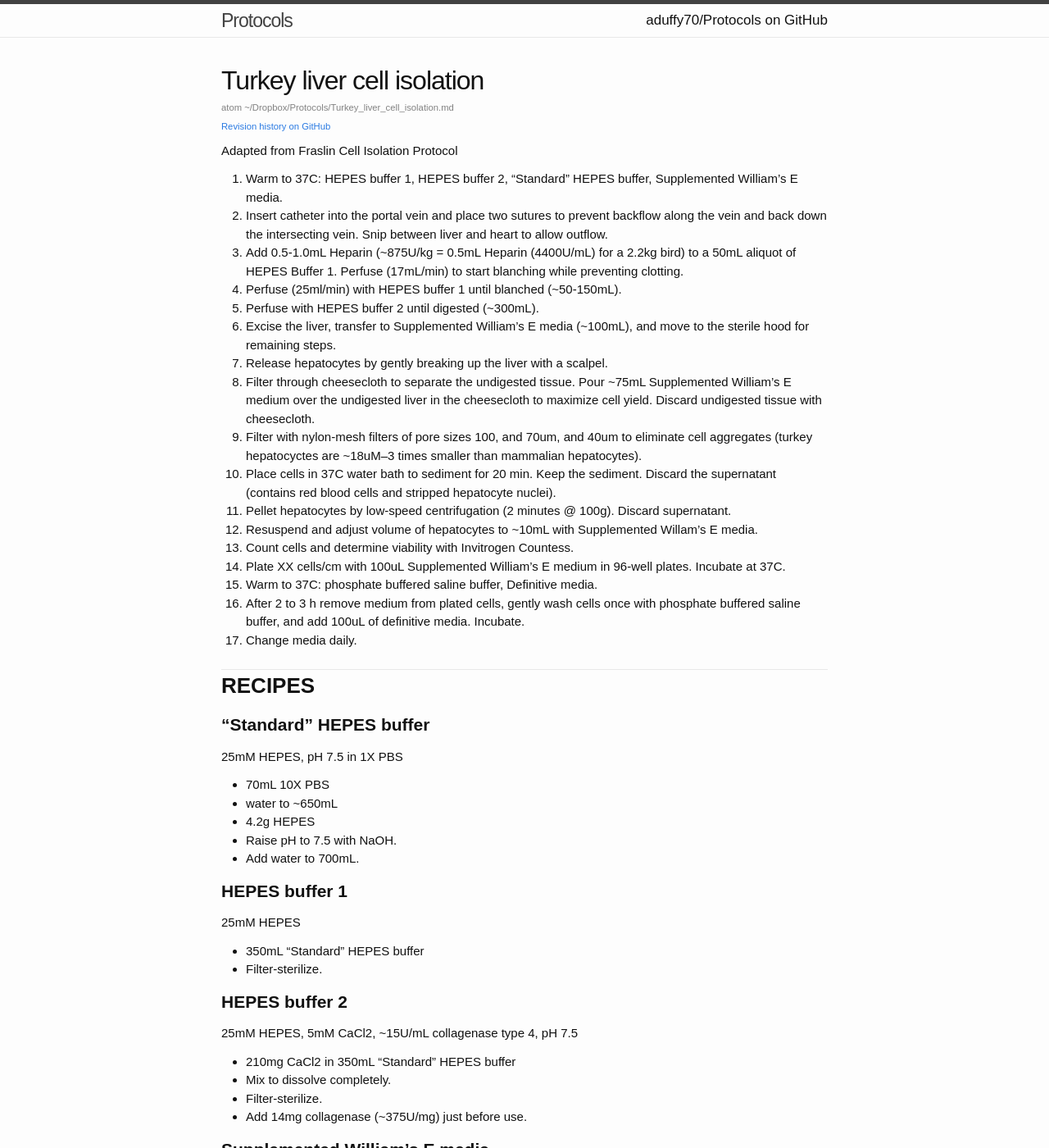
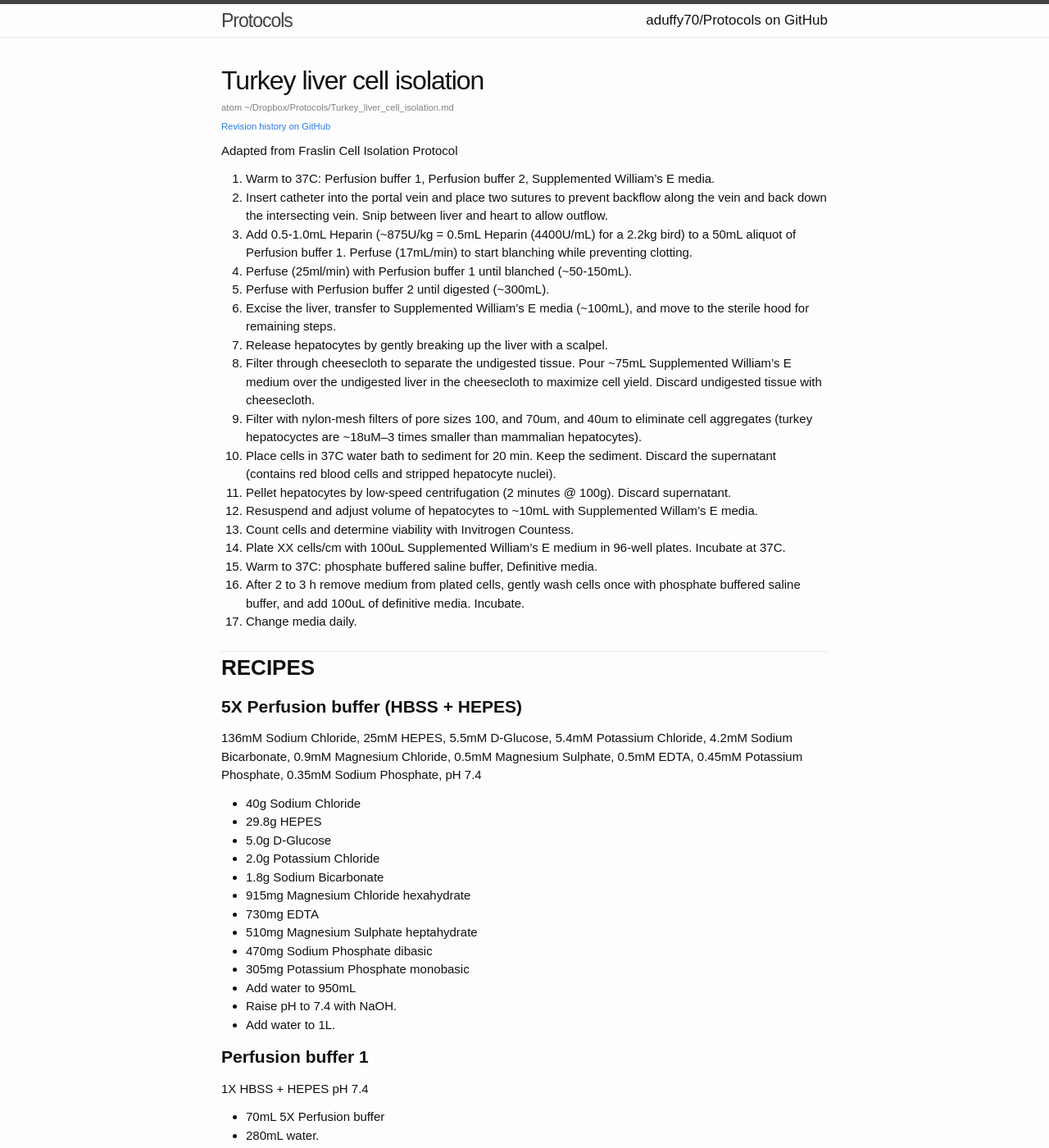
Before and after one commit to aduffy70/Protocols, a Jekyll site: the page built from Turkey_liver_cell_isolation.md, in a window 1280 px wide and 1400 px high. Shown: the whole window at 82% size. Built offline with Jekyll 4.4.1, drawn with Linux system fonts in a browser that asks for light colours; some web fonts are replaced; some of the changed text lies outside the part shown.

Commit message:
Trying HBSS+HEPES perfusion buffers instead of HEPES in PBS.

```diff
--- a/Turkey_liver_cell_isolation.md
+++ b/Turkey_liver_cell_isolation.md
@@ -6,11 +6,11 @@ categories: protocol
 
 Adapted from Fraslin Cell Isolation Protocol
 
-1. Warm to 37C: HEPES buffer 1, HEPES buffer 2, “Standard” HEPES buffer, Supplemented William’s E media.
+1. Warm to 37C: Perfusion buffer 1, Perfusion buffer 2, Supplemented William’s E media.
 1. Insert catheter into the portal vein and place two sutures to prevent backflow along the vein and back down the intersecting vein. Snip between liver and heart to allow outflow.
-1. Add 0.5-1.0mL Heparin (~875U/kg = 0.5mL Heparin (4400U/mL) for a 2.2kg bird) to a 50mL aliquot of HEPES Buffer 1. Perfuse (17mL/min) to start blanching while preventing clotting.
-1. Perfuse (25ml/min) with HEPES buffer 1 until blanched (~50-150mL).
-1. Perfuse with HEPES buffer 2 until digested (~300mL).
+1. Add 0.5-1.0mL Heparin (~875U/kg = 0.5mL Heparin (4400U/mL) for a 2.2kg bird) to a 50mL aliquot of Perfusion buffer 1. Perfuse (17mL/min) to start blanching while preventing clotting.
+1. Perfuse (25ml/min) with Perfusion buffer 1 until blanched (~50-150mL).
+1. Perfuse with Perfusion buffer 2 until digested (~300mL).
 1. Excise the liver, transfer to Supplemented William’s E media (~100mL), and move to the sterile hood for remaining steps.
 1. Release hepatocytes by gently breaking up the liver with a scalpel.
 1. Filter through cheesecloth to separate the undigested tissue. Pour ~75mL Supplemented William’s E medium over the undigested liver in the cheesecloth to maximize cell yield. Discard undigested tissue with cheesecloth.
@@ -26,28 +26,38 @@ Adapted from Fraslin Cell Isolation Protocol
 
 # RECIPES
 
-## “Standard” HEPES buffer
-25mM HEPES, pH 7.5 in 1X PBS
+## 5X Perfusion buffer (HBSS + HEPES)
+136mM Sodium Chloride, 25mM HEPES, 5.5mM D-Glucose, 5.4mM Potassium Chloride, 4.2mM Sodium Bicarbonate, 0.9mM Magnesium Chloride, 0.5mM Magnesium Sulphate, 0.5mM EDTA, 0.45mM Potassium Phosphate, 0.35mM Sodium Phosphate, pH 7.4
 
-  * 70mL 10X PBS
-  * water to ~650mL
-  * 4.2g HEPES
-  * Raise pH to 7.5 with NaOH.
-  * Add water to 700mL.
+  * 40g Sodium Chloride
+  * 29.8g HEPES
+  * 5.0g D-Glucose
+  * 2.0g Potassium Chloride
+  * 1.8g Sodium Bicarbonate
+  * 915mg Magnesium Chloride hexahydrate
+  * 730mg EDTA
+  * 510mg Magnesium Sulphate heptahydrate
+  * 470mg Sodium Phosphate dibasic
+  * 305mg Potassium Phosphate monobasic
+  * Add water to 950mL
+  * Raise pH to 7.4 with NaOH.
+  * Add water to 1L.
 
-## HEPES buffer 1
-25mM HEPES
-
-  * 350mL “Standard” HEPES buffer
+## Perfusion buffer 1
+1X HBSS + HEPES pH 7.4
+  * 70mL 5X Perfusion buffer
+  * 280mL water.
+  * Adjust pH to 7.4
   * Filter-sterilize.
 
-## HEPES buffer 2
-25mM HEPES, 5mM CaCl2, ~15U/mL collagenase type 4, pH 7.5
+## Perfusion buffer 2
+1X HBSS + HEPES, 1.3mM Calcium Chloride, ~15U/mL collagenase type 4, pH 7.4
 
-  * 210mg CaCl2 in 350mL “Standard” HEPES buffer
+  * 50mg Calcium Chloride in 350mL Perfusion buffer 1
   * Mix to dissolve completely.
+  * Adjust pH to 7.4
   * Filter-sterilize.
-  * Add 14mg collagenase (~375U/mg) just before use.
+  * Add 14mg collagenase type 4 (~375U/mg) just before use.
 
 ## Supplemented William’s E media
 100U/mL penicillin/streptomycin, 10ug/mL insulin
```
